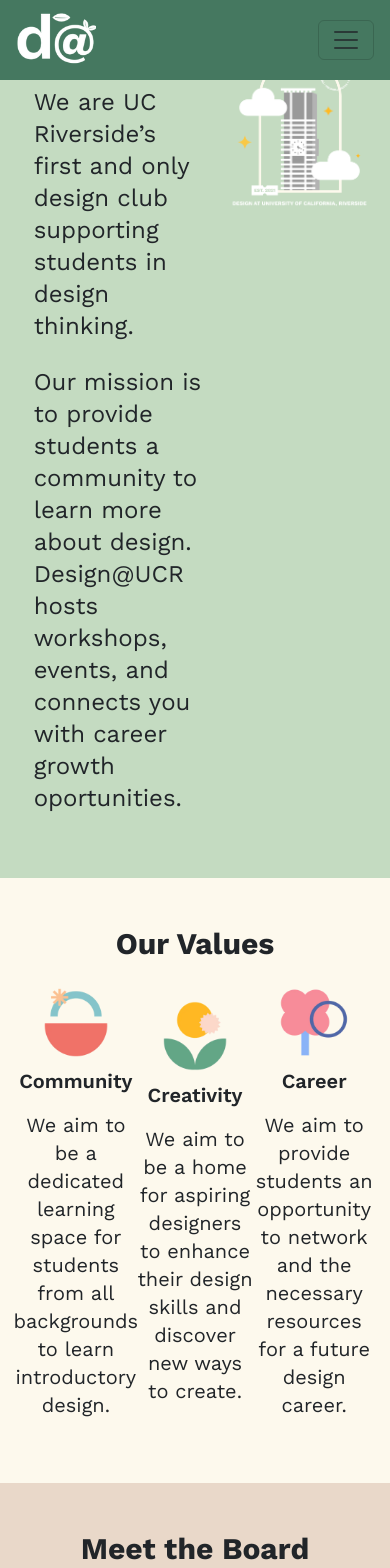
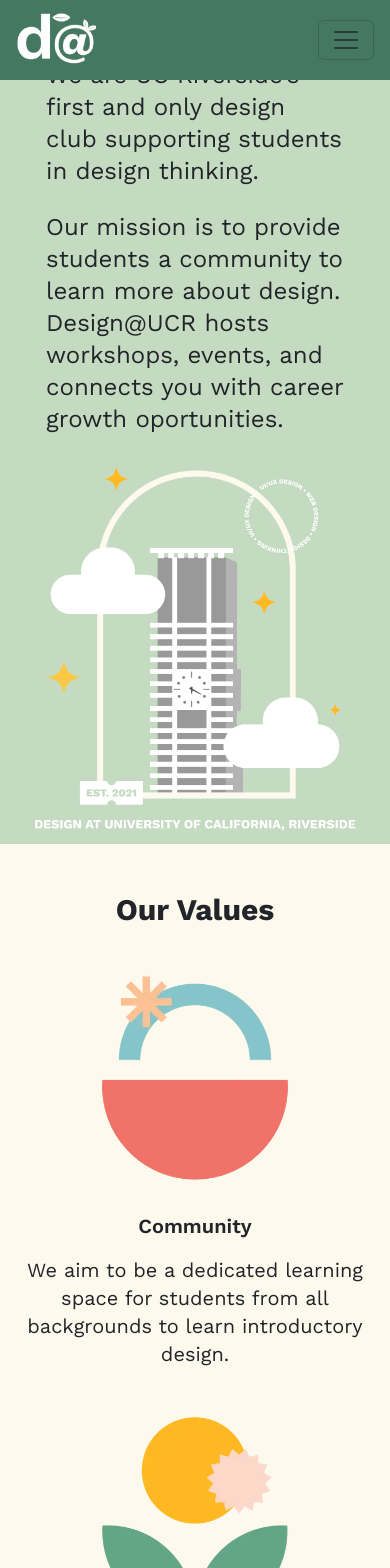
Before and after one commit to designatucr/designatucr2.0, a Next.js app: page /about in a window 390 px wide. Shown: the top 1568 px of the page. Built offline with nearby package versions, Linux system fonts and the light colour scheme.

Commit message:
semi responsive

```diff
--- a/src/components/Navigation.jsx
+++ b/src/components/Navigation.jsx
@@ -18,14 +18,16 @@
   {
     name: "Resources",
     link: "https://airtable.com/appkMhj4uheYOF8LG/shrNK84HAE6F0YSiT",
+    target: "_blank",
+  },
+  {
+    name: "Join",
+    link: "https://forms.gle/6TNxvdXqkmjKKHsu9",
+    target: "_blank",
   },
   {
     name: "Contact",
     link: "/contact",
-  },
-  {
-    name: "Join",
-    link: "https://forms.gle/6TNxvdXqkmjKKHsu9",
   },
 ];
 
@@ -49,15 +51,16 @@
       <Navbar.Toggle aria-controls="navbar-nav" />
       <Navbar.Collapse id="navbar-nav">
         <Nav className="w-12/12 no-underline ml-auto text-2xl ">
-          {links.map((link, index) => (
+          {links.map(({ link, name, target }, index) => (
             <Nav.Link
               key={index}
               as={Link}
               eventkey="6"
-              href={link.link}
+              target={target}
+              href={link}
               className="px-3 !font-bold no-underline ml-auto text-2xl whitespace-nowrap w-full text-center text-white hover:!text-design-orange hover:cursor-pointer"
             >
-              {link.name}
+              {name}
             </Nav.Link>
           ))}
         </Nav>
--- a/src/components/about/About.jsx
+++ b/src/components/about/About.jsx
@@ -4,9 +4,9 @@
 
 const About = () => {
   return (
-    <div className="bg-design-lightgreen py-12 flex justify-center items-center">
+    <div className="bg-design-lightgreen flex justify-center items-center min-h-screen">
       <div className="grid grid-cols-12 w-11/12">
-        <div className="col-span-7 text-left flex justify-center items-center">
+        <div className="col-span-12 md:col-span-7 text-left flex justify-center items-center">
           <div className="w-10/12">
             <Image src={Logo} className="w-3/4 mb-3" alt="Logo" />
             <p className="text-2xl mb-4">
@@ -20,7 +20,11 @@
             </p>
           </div>
         </div>
-        <Image src={AboutGIF} className="col-span-5" alt="About GIF" />
+        <Image
+          src={AboutGIF}
+          className="col-span-12 md:col-span-5"
+          alt="About GIF"
+        />
       </div>
     </div>
   );
--- a/src/components/about/Board.jsx
+++ b/src/components/about/Board.jsx
@@ -6,7 +6,7 @@
     <div className="bg-design-brown w-full text-center py-12 flex justify-center items-center">
       <div className="w-11/12">
         <p className="text-3xl font-bold mb-4">Meet the Board</p>
-        <div className="w-full grid grid-cols-5 gap-3">
+        <div className="w-full grid grid-cols-1 md:grid-cols-5 gap-3">
           {Members.map((member, index) => (
             <Profile
               key={index}
--- a/src/components/about/Values.jsx
+++ b/src/components/about/Values.jsx
@@ -7,7 +7,7 @@
       <div className="w-11/12">
         <p className="text-3xl font-bold">Our Values</p>
 
-        <div className="grid grid-cols-3">
+        <div className="grid grid-cols-1 md:grid-cols-3">
           {CoreValues.map((value, index) => (
             <Value
               key={index}
--- a/src/components/home/GetInvolved.jsx
+++ b/src/components/home/GetInvolved.jsx
@@ -11,7 +11,7 @@
           at the University of California, Riverside. Complete the following 4
           steps below to become a member.
         </p>
-        <div className="grid grid-cols-4 gap-2">
+        <div className="grid grid-cols-1 md:grid-cols-4 gap-2">
           {Steps.map((step, index) => (
             <Step
               key={index}
--- a/src/components/home/Who.jsx
+++ b/src/components/home/Who.jsx
@@ -5,10 +5,12 @@
 const Who = () => {
   return (
     <div className="bg-design-beige py-12 flex justify-center items-center">
-      <div className="grid grid-cols-2 gap-3 w-11/12">
+      <div className="grid  grid-cols-1 md:grid-cols-2 gap-3 w-11/12">
         <Image src={WhoAreWe} alt="Who are we?" />
-        <div className="flex flex-col justify-center">
-          <p className="text-3xl font-semibold mb-3">Why Should I Join?</p>
+        <div className="flex flex-col justify-center items-center">
+          <p className="text-3xl font-semibold mb-3 w-full">
+            Why Should I Join?
+          </p>
           <p className="text-xl mb-3">
             Design@UCR is UC Riverside’s first and only design club supporting
             students in UI/UX, web design, and design thinking. Check us out
--- a/src/components/home/WhyJoin.jsx
+++ b/src/components/home/WhyJoin.jsx
@@ -5,9 +5,11 @@
 const WhyJoin = () => {
   return (
     <div className="bg-design-orange py-12 flex justify-center items-center">
-      <div className="grid grid-cols-2 gap-3 w-11/12">
-        <div className="flex justify-center flex-col">
-          <p className="text-3xl font-semibold mb-3">Why Should I Join?</p>
+      <div className="grid grid-cols-1 md:grid-cols-2 gap-3 w-11/12">
+        <div className="flex justify-center items-center flex-col">
+          <p className="text-3xl font-semibold mb-3 w-full">
+            Why Should I Join?
+          </p>
           <p className="text-xl mb-3">
             Design@UCR offer various opportunities to help students learn more
             about design, build their portfolio, meet other designers, and
@@ -15,9 +17,7 @@
           </p>
           <Button text="Our Events" link="/event" />
         </div>
-        <div>
-          <Image src={Why} alt="Why join us?" />
-        </div>
+        <Image src={Why} alt="Why join us?" />
       </div>
     </div>
   );
```
